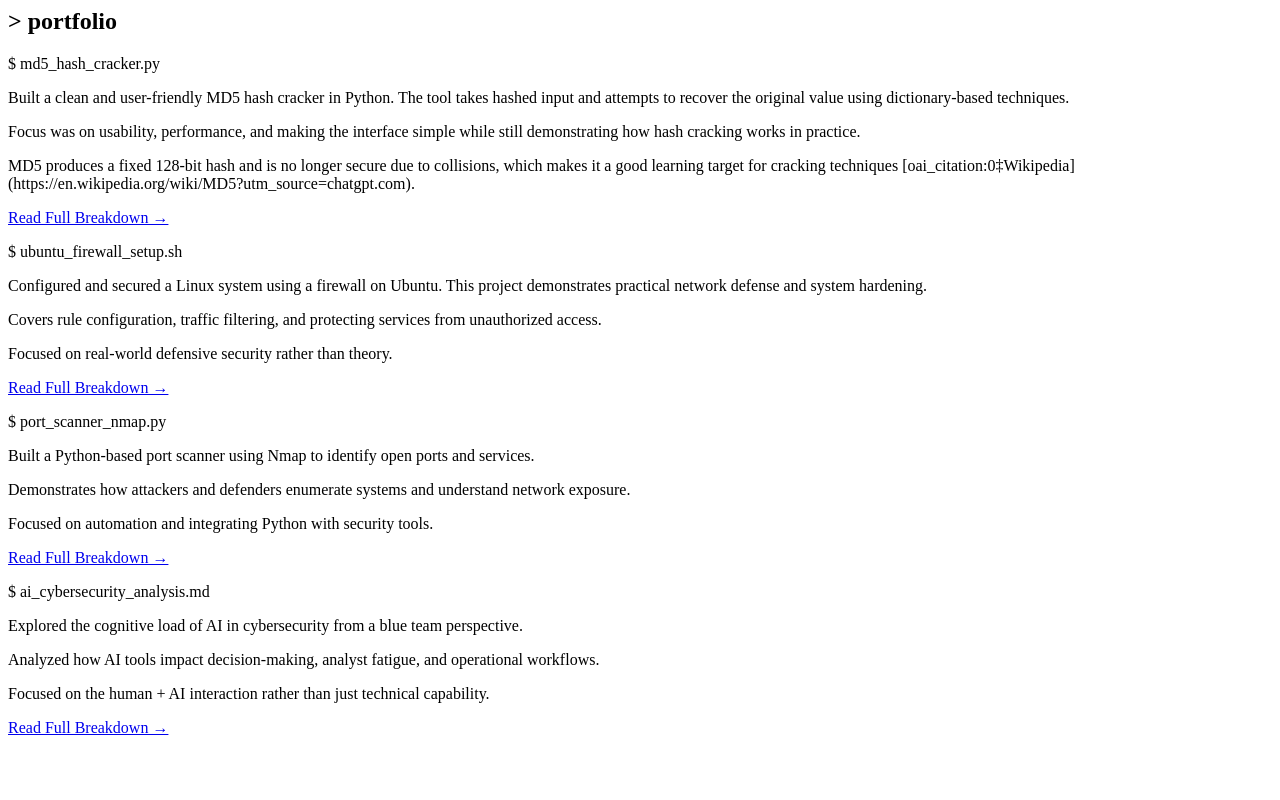
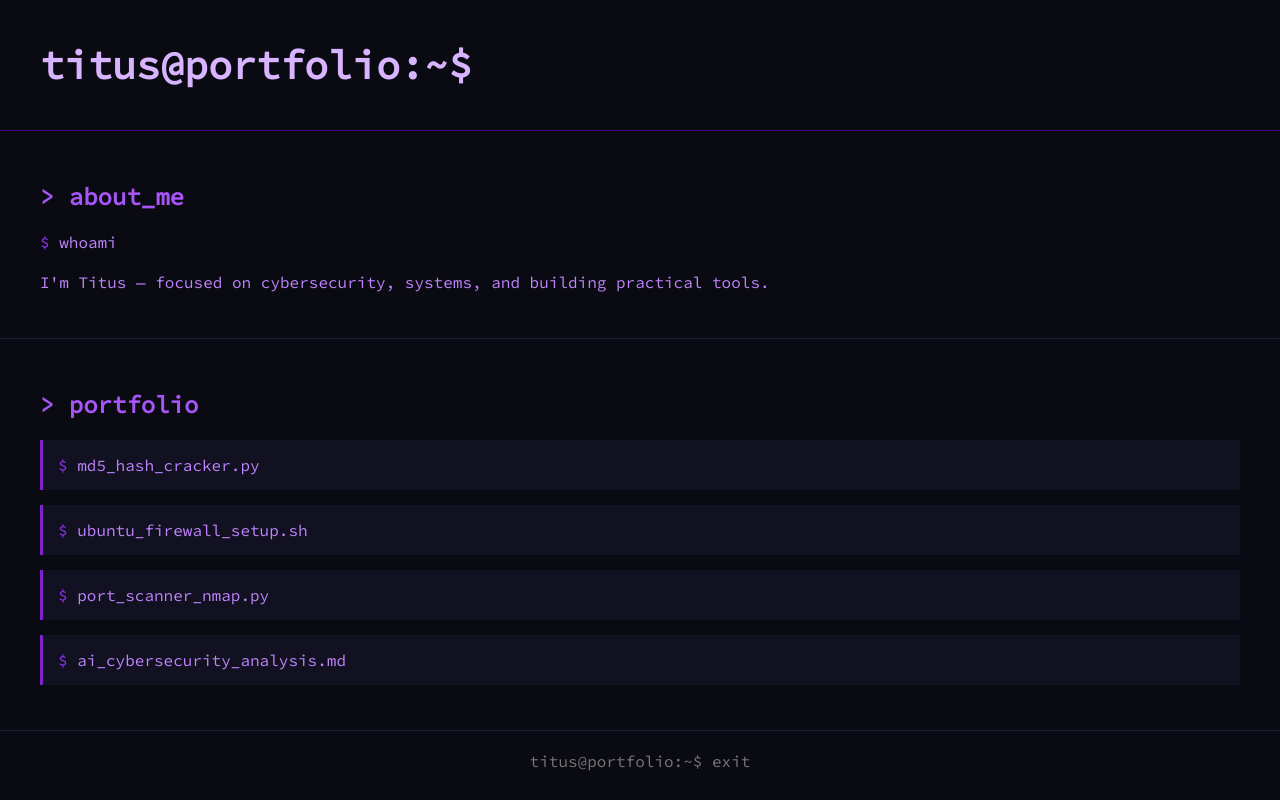
Before and after one commit to tituspaul-cy/tituspaul-cy.github.io, a plain HTML site: page index.html in a window 1280 px wide. Drawn offline with Linux system fonts and the light colour scheme.

Commit message:
Update index.html

```diff
--- a/index.html
+++ b/index.html
@@ -1,107 +1,162 @@
+<!DOCTYPE html>
+<html>
+<head>
+  <title>Titus | Portfolio</title>
+
+  <link href="https://fonts.googleapis.com/css2?family=Source+Code+Pro&display=swap" rel="stylesheet">
+
+  <style>
+    body {
+      margin: 0;
+      font-family: 'Source Code Pro', monospace;
+      background: #0a0a12;
+      color: #c084fc;
+    }
+
+    header {
+      padding: 40px;
+      border-bottom: 1px solid #4b0082;
+    }
+
+    h1 {
+      margin: 0;
+      font-size: 2.5em;
+      color: #d8b4fe;
+    }
+
+    section {
+      padding: 30px 40px;
+      border-bottom: 1px solid #1f1f3a;
+      opacity: 0;
+      transform: translateY(20px);
+      transition: 0.6s ease;
+    }
+
+    section.visible {
+      opacity: 1;
+      transform: translateY(0);
+    }
+
+    h2 {
+      color: #a855f7;
+    }
+
+    .prompt {
+      color: #9333ea;
+    }
+
+    .card {
+      background: #111122;
+      padding: 15px;
+      margin: 15px 0;
+      border-left: 3px solid #7e22ce;
+      cursor: pointer;
+      transition: 0.2s;
+    }
+
+    .card:hover {
+      background: #151530;
+      box-shadow: 0 0 10px #7e22ce;
+    }
+
+    .content {
+      display: none;
+      margin-top: 10px;
+      color: #ddd;
+    }
+
+    a {
+      color: #a855f7;
+      text-decoration: none;
+    }
+
+    footer {
+      padding: 20px;
+      text-align: center;
+      color: #777;
+    }
+  </style>
+</head>
+
+<body>
+
+<header>
+  <h1>titus@portfolio:~$</h1>
+</header>
+
+<section>
+  <h2>> about_me</h2>
+  <p>
+    <span class="prompt">$</span> whoami<br><br>
+    I'm Titus — focused on cybersecurity, systems, and building practical tools.
+  </p>
+</section>
+
 <section>
   <h2>> portfolio</h2>
 
-  <!-- MD5 Cracker -->
   <div class="card" onclick="toggle(this)">
     <div><span class="prompt">$</span> md5_hash_cracker.py</div>
     <div class="content">
-      <p>
-        Built a clean and user-friendly MD5 hash cracker in Python.
-        The tool takes hashed input and attempts to recover the original value
-        using dictionary-based techniques.
-      </p>
-
-      <p>
-        Focus was on usability, performance, and making the interface simple while
-        still demonstrating how hash cracking works in practice.
-      </p>
-
-      <p>
-        MD5 produces a fixed 128-bit hash and is no longer secure due to collisions,
-        which makes it a good learning target for cracking techniques  [oai_citation:0‡Wikipedia](https://en.wikipedia.org/wiki/MD5?utm_source=chatgpt.com).
-      </p>
-
-      <p>
-        <a href="https://medium.com/@titus06/building-a-clean-user-friendly-md5-hash-cracker-in-python-ba0a2ec7331f" target="_blank">
-          Read Full Breakdown →
-        </a>
-      </p>
+      <p>Built a clean and user-friendly MD5 hash cracker in Python.</p>
+      <p>Focus on usability + real-world cracking concepts.</p>
+      <p><a href="https://medium.com/@titus06/building-a-clean-user-friendly-md5-hash-cracker-in-python-ba0a2ec7331f" target="_blank">Read Breakdown →</a></p>
     </div>
   </div>
 
-  <!-- Firewall -->
   <div class="card" onclick="toggle(this)">
     <div><span class="prompt">$</span> ubuntu_firewall_setup.sh</div>
     <div class="content">
-      <p>
-        Configured and secured a Linux system using a firewall on Ubuntu.
-        This project demonstrates practical network defense and system hardening.
-      </p>
-
-      <p>
-        Covers rule configuration, traffic filtering, and protecting services from
-        unauthorized access.
-      </p>
-
-      <p>
-        Focused on real-world defensive security rather than theory.
-      </p>
-
-      <p>
-        <a href="https://medium.com/@titus06/how-to-set-up-a-firewall-on-ubuntu-and-secure-your-network-943b8dae0e6a" target="_blank">
-          Read Full Breakdown →
-        </a>
-      </p>
+      <p>Configured firewall rules on Ubuntu for system security.</p>
+      <p>Demonstrates real defensive security practices.</p>
+      <p><a href="https://medium.com/@titus06/how-to-set-up-a-firewall-on-ubuntu-and-secure-your-network-943b8dae0e6a" target="_blank">Read Breakdown →</a></p>
     </div>
   </div>
 
-  <!-- Port Scanner -->
   <div class="card" onclick="toggle(this)">
     <div><span class="prompt">$</span> port_scanner_nmap.py</div>
     <div class="content">
-      <p>
-        Built a Python-based port scanner using Nmap to identify open ports and services.
-      </p>
-
-      <p>
-        Demonstrates how attackers and defenders enumerate systems and understand
-        network exposure.
-      </p>
-
-      <p>
-        Focused on automation and integrating Python with security tools.
-      </p>
-
-      <p>
-        <a href="https://medium.com/@titus06/simple-python-based-port-scanner-with-nmap-aafc7ee5ded3" target="_blank">
-          Read Full Breakdown →
-        </a>
-      </p>
+      <p>Python-based port scanner using Nmap.</p>
+      <p>Shows enumeration techniques used in security.</p>
+      <p><a href="https://medium.com/@titus06/simple-python-based-port-scanner-with-nmap-aafc7ee5ded3" target="_blank">Read Breakdown →</a></p>
     </div>
   </div>
 
-  <!-- AI Cybersecurity -->
   <div class="card" onclick="toggle(this)">
     <div><span class="prompt">$</span> ai_cybersecurity_analysis.md</div>
     <div class="content">
-      <p>
-        Explored the cognitive load of AI in cybersecurity from a blue team perspective.
-      </p>
-
-      <p>
-        Analyzed how AI tools impact decision-making, analyst fatigue, and operational workflows.
-      </p>
-
-      <p>
-        Focused on the human + AI interaction rather than just technical capability.
-      </p>
-
-      <p>
-        <a href="https://medium.com/@titus06/the-cognitive-load-of-ai-in-cybersecurity-a-blue-team-view-b323535b695f" target="_blank">
-          Read Full Breakdown →
-        </a>
-      </p>
+      <p>Analysis of AI’s impact on cybersecurity workflows.</p>
+      <p>Focus on cognitive load and blue team perspective.</p>
+      <p><a href="https://medium.com/@titus06/the-cognitive-load-of-ai-in-cybersecurity-a-blue-team-view-b323535b695f" target="_blank">Read Breakdown →</a></p>
     </div>
   </div>
 
 </section>
+
+<footer>
+  titus@portfolio:~$ exit
+</footer>
+
+<script>
+  function toggle(el) {
+    const content = el.querySelector(".content");
+    content.style.display = content.style.display === "block" ? "none" : "block";
+  }
+
+  const sections = document.querySelectorAll("section");
+
+  window.addEventListener("scroll", () => {
+    sections.forEach(sec => {
+      const top = sec.getBoundingClientRect().top;
+      if (top < window.innerHeight - 50) {
+        sec.classList.add("visible");
+      }
+    });
+  });
+
+  // Trigger initial animation
+  window.dispatchEvent(new Event('scroll'));
+</script>
+
+</body>
+</html>
```
